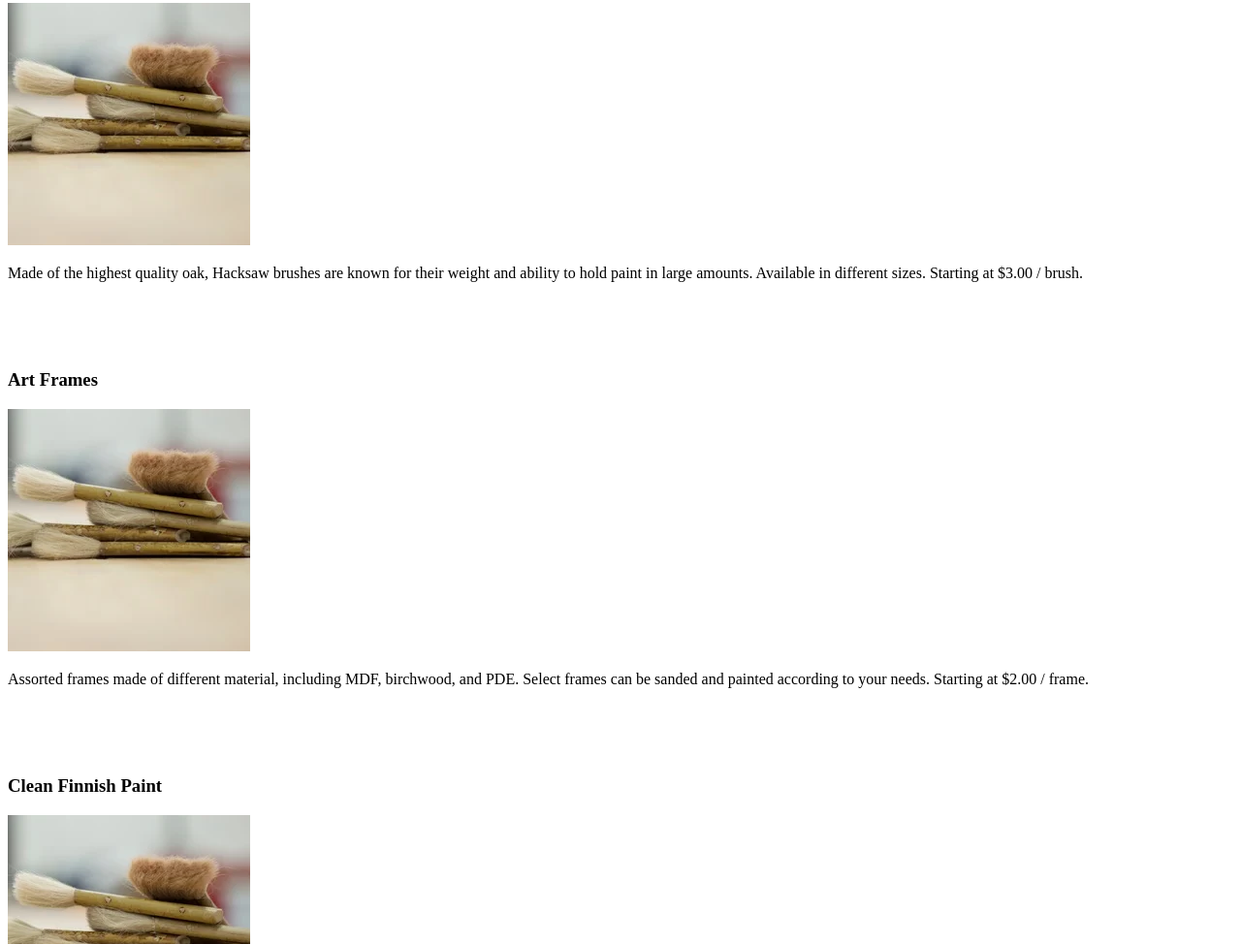
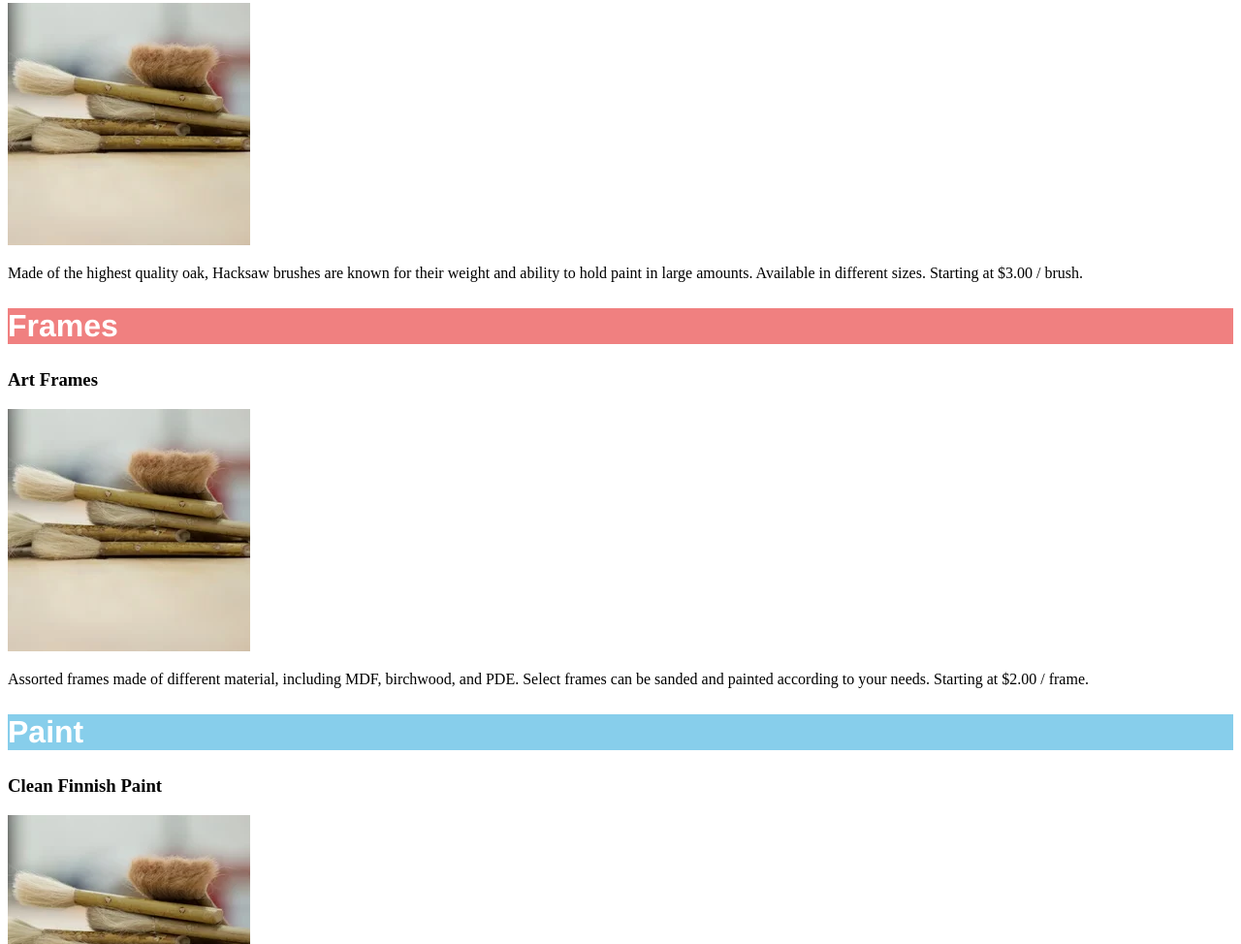
Before and after one commit to vrick6749/CCrepo, a plain HTML site: page index.html in a window 1280 px wide. Shown: the part 186-1160 px from the top of the page at 97% size. Drawn offline with Linux system fonts and the light colour scheme.

Commit message:
érror in class allocation and css names fixed and working

```diff
--- a/index.html
+++ b/index.html
@@ -15,13 +15,13 @@
     <img src="images\PhotosCodecademy\hacksaw.webp" alt="photo">
     <p>Made of the highest quality oak, Hacksaw brushes are known for their weight and ability to hold paint in large amounts. Available in different sizes. Starting at $3.00 / brush.</p>
 
-    <h2>Frames</h2>
-    <h3 class="frames">Art Frames</h3>
+    <h2 class="frames">Frames</h2>
+    <h3>Art Frames</h3>
     <img src="images\PhotosCodecademy\hacksaw.webp" alt="photo">
     <p>Assorted frames made of different material, including MDF, birchwood, and PDE. Select frames can be sanded and painted according to your needs. Starting at $2.00 / frame.</p>
 
-    <h2>Paint</h2>
-    <h3 class="paint">Clean Finnish Paint</h3>
+    <h2 class="paint">Paint</h2>
+    <h3>Clean Finnish Paint</h3>
     <img src="images\PhotosCodecademy\hacksaw.webp" alt="photo">
     <p>Imported paint from Finland. Over 256 colors available in-store, varying in quantity (1 oz. to 8 oz.). Clean Finnish paint microbinds to canvas, increasing the finish and longevity of any artwork. Starting at $5.00 / tube.</p>
 
--- a/style.css
+++ b/style.css
@@ -9,7 +9,7 @@ h2.brush{
 background-color: mediumspringgreen;
 }
 
-h2.frame{
+h2.frames{
 background-color: lightcoral;
 }
 
```
